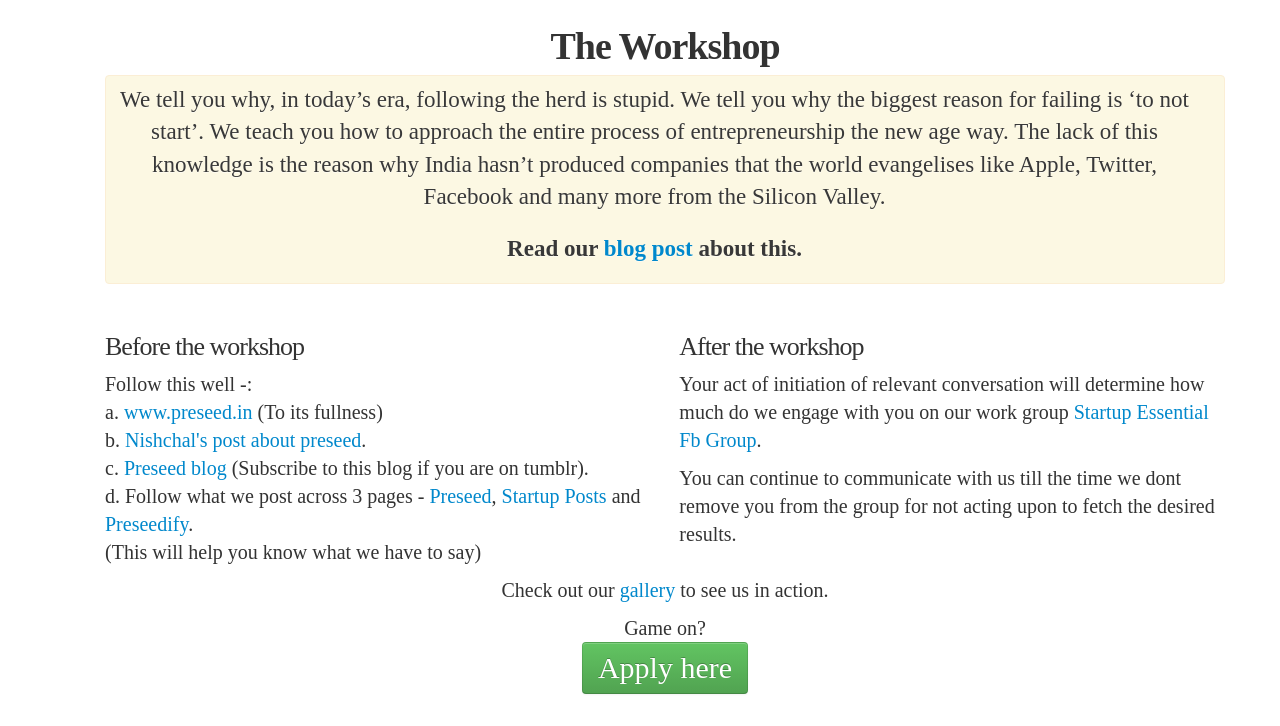
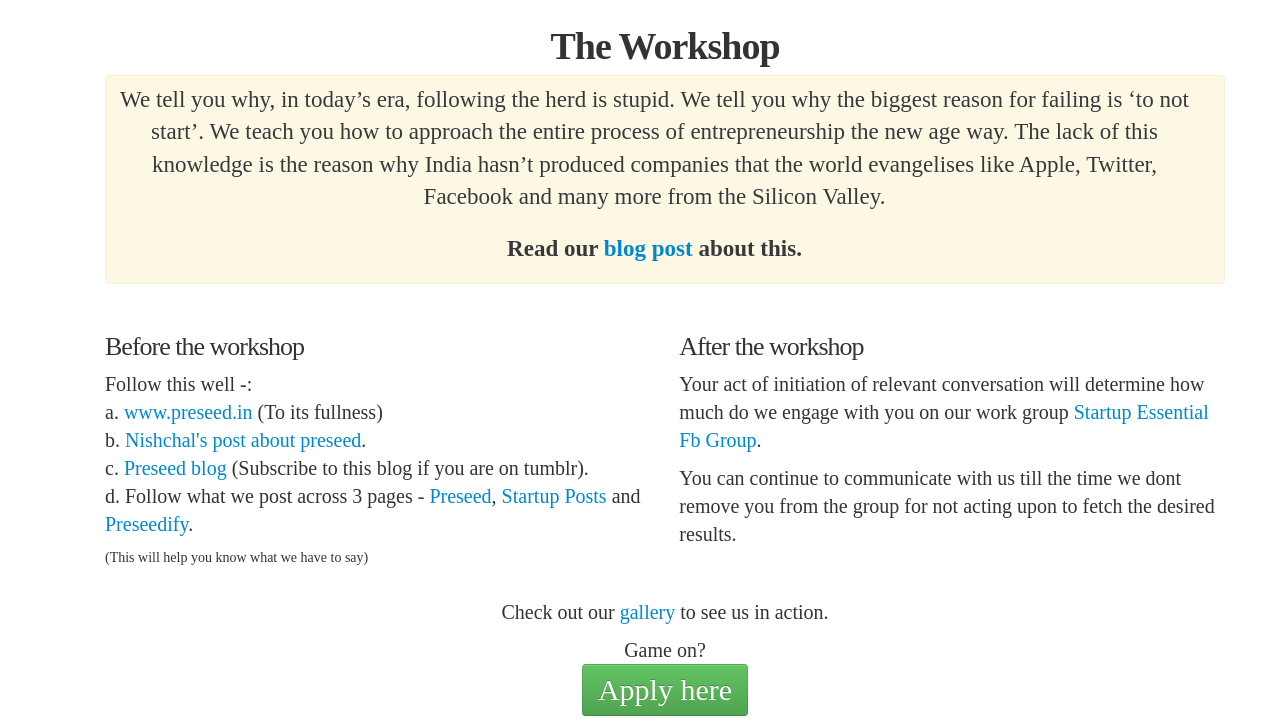
Before and after one commit to thepreseed/ecell, a plain HTML site: page se/index.html in a window 1280 px wide. Shown: the part 742-1468 px from the top of the page. Before the commit the page ends 1446 px from the top, so only its background shows below. Drawn offline with Linux system fonts and the light colour scheme; a web font is replaced by a local one.

Commit message:
Revert "Update index.html"
This reverts commit b8906fcc1d53cdaf7e45bb5a852eb996ecf68827.

```diff
--- a/se/index.html
+++ b/se/index.html
@@ -97,7 +97,8 @@
 	<h1 align="center"> The Workshop</h1><div class="alert"> <p class="lead">We tell you why, in today’s era, following the herd is stupid. We tell you why the biggest reason for failing is ‘to not start’. We teach you how to approach the entire process of entrepreneurship the new age way. The lack of this knowledge is the reason why India hasn’t produced companies that the world evangelises like Apple, Twitter, Facebook and many more from the Silicon Valley.</p><p><strong> Read our <a href="http://blog.preseed.in/post/47610066292/startup-essentials" target="_blank">blog post</a> about this.</strong></p></div></div><br/>
 	<div class="row-fluid"><div class="span6"><h1 class="headtype">Before the workshop</h1>
 <p>Follow this well -: <br/>
-a. <a href="http://www.preseed.in/" target="_blank">www.preseed.in</a> (To its fullness)<br/>b. <a href="http://nishchalkesarwani.tumblr.com/post/40599567004/some-more-on-preseed" target="_blank">Nishchal's post about preseed</a>.<br/>c. <a href="http://blog.preseed.in/" target="_blank">Preseed blog </a>(Subscribe to this blog if you are on tumblr).<br/>d. Follow what we post across 3 pages - <a href="https://www.facebook.com/thepreseed?fref=ts" target="_blank">Preseed</a>, <a href="https://www.facebook.com/startupposts?fref=ts" target="_blank"> Startup Posts</a> and <a href="https://www.facebook.com/preseedify?fref=ts" target="_blank">Preseedify</a>. <br/>(This will help you know what we have to say)</p>
+a. <a href="http://www.preseed.in/" target="_blank">www.preseed.in</a> (To its fullness)<br/>b. <a href="http://nishchalkesarwani.tumblr.com/post/40599567004/some-more-on-preseed" target="_blank">Nishchal's post about preseed</a>.<br/>c. <a href="http://blog.preseed.in/" target="_blank">Preseed blog </a>(Subscribe to this blog if you are on tumblr).<br/>d. Follow what we post across 3 pages - <a href="https://www.facebook.com/thepreseed?fref=ts" target="_blank">Preseed</a>, <a href="https://www.facebook.com/startupposts?fref=ts" target="_blank"> Startup Posts</a> and <a href="https://www.facebook.com/preseedify?fref=ts" target="_blank">Preseedify</a>. <br/>
+	<p></p>(This will help you know what we have to say)</p><br/>
 </div>
 <div class="span6">
 <h1 class="headtype"> After the workshop</h1>
```
